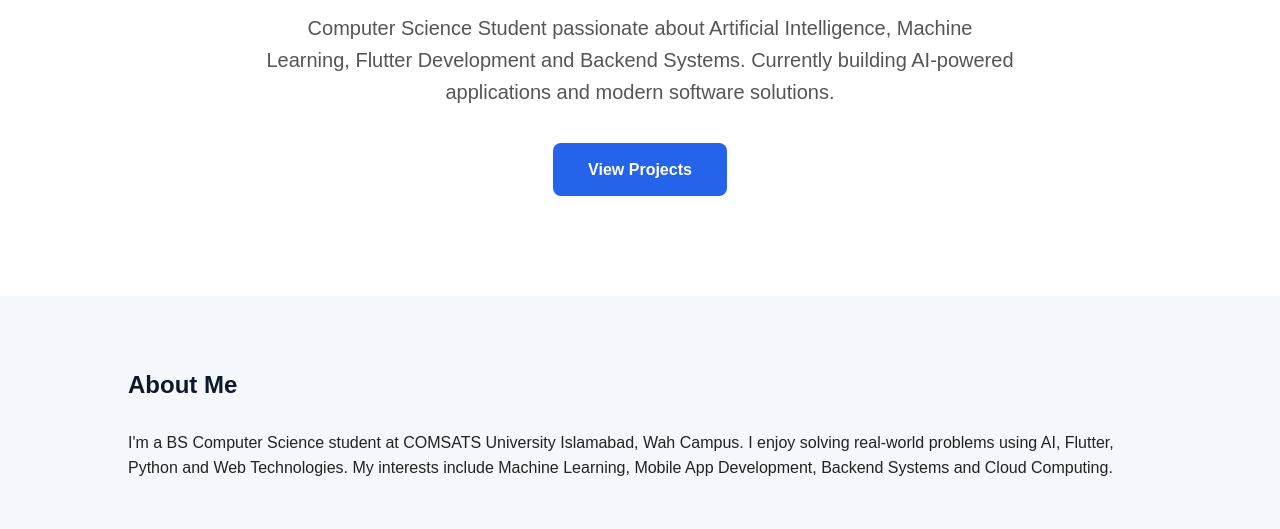
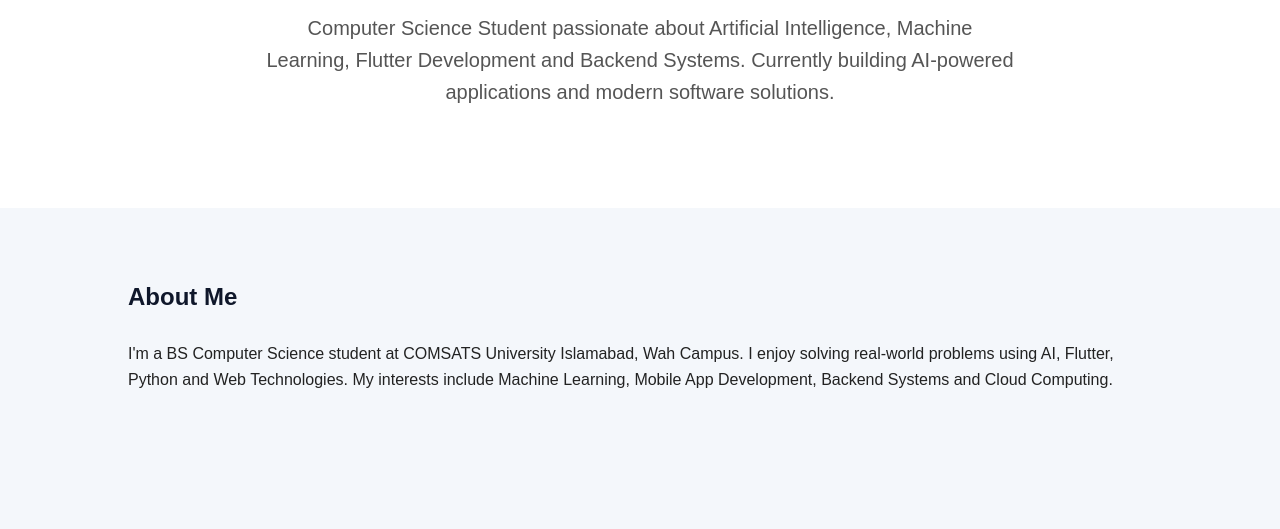
Before and after one commit to nomanamir20/portfolio, a plain HTML site: page index.html in a window 1280 px wide. Shown: the part 266-795 px from the top of the page. Drawn offline with Linux system fonts and the light colour scheme.

Commit message:
Update index.html

```diff
--- a/index.html
+++ b/index.html
@@ -155,8 +155,6 @@ Machine Learning, Flutter Development and Backend Systems.
 Currently building AI-powered applications and modern software solutions.
 </p>
 
-<a class="btn" href="projects.html">View Projects</a>
-
 </section>
 
 <section>
```
